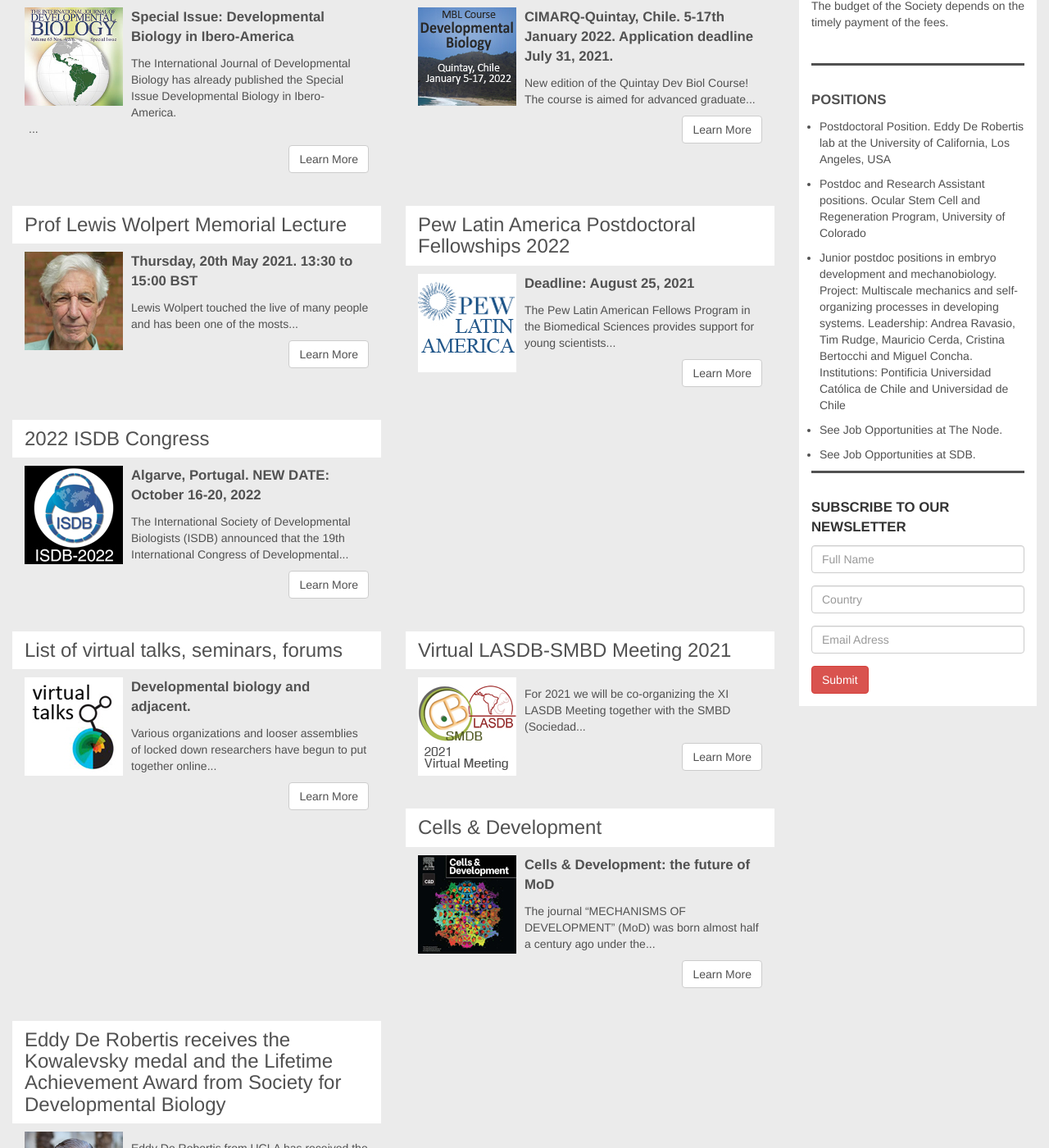
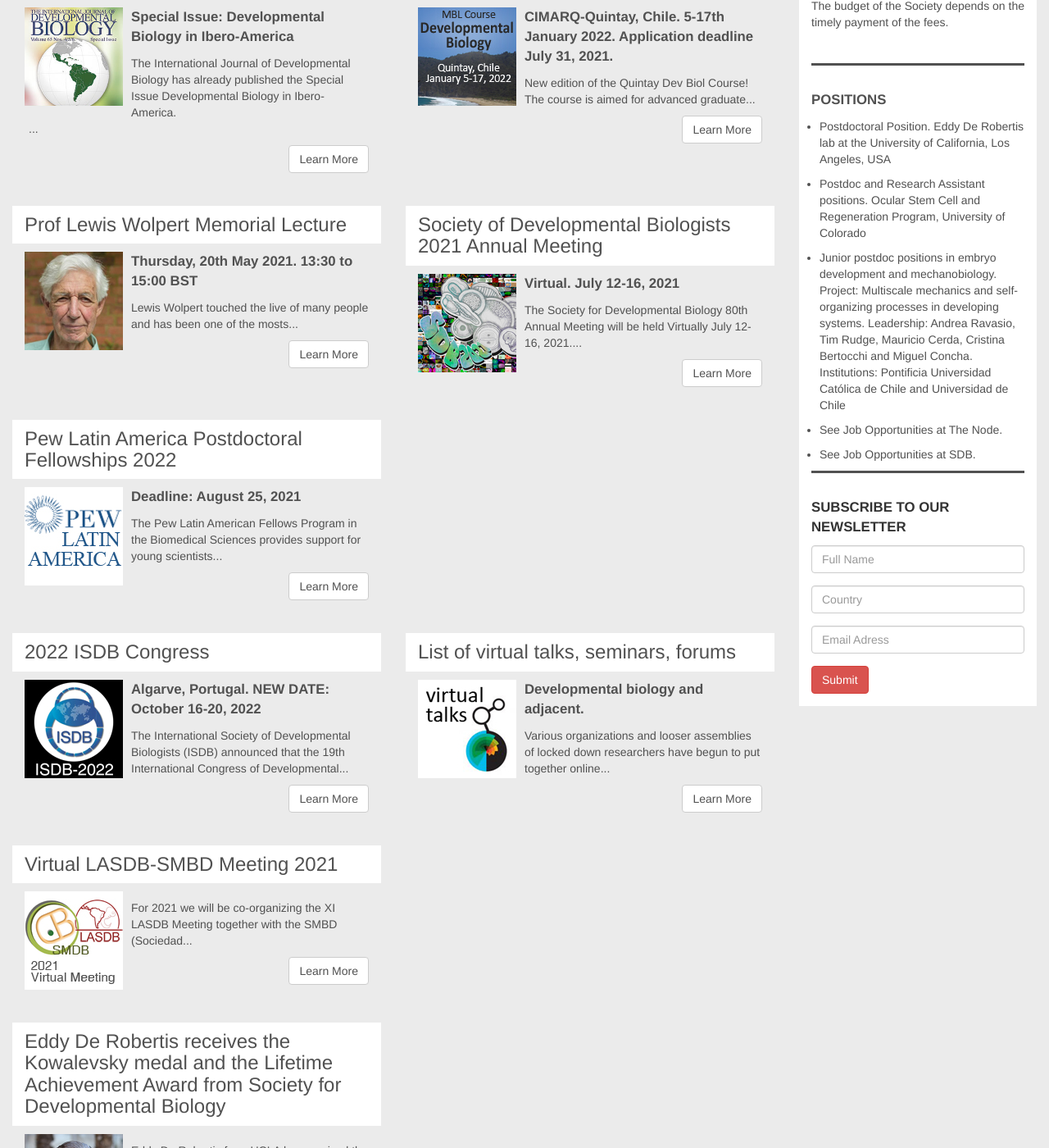
Before and after one commit to lasdb/lasdb.github.io, a Jekyll site: the page built from index.html, in a window 1280 px wide and 1400 px high, scrolled down 791 px. Shown: the whole window at 82% size. Built offline with Jekyll 4.4.1, drawn with Linux system fonts in a browser that asks for light colours; nearby versions of some CDN libraries.

Commit message:
Update 2000-01-01-news.markdown

```diff
--- a/_posts/2000-01-01-news.markdown
+++ b/_posts/2000-01-01-news.markdown
@@ -41,6 +41,22 @@
     imageSm: 'img/news/Wolpert-sm.jpg'
     imageBg: '../img/news/Wolpert-bg.jpg'
     URL: 'https://www.eventbrite.co.uk/e/ucl-cdb-seminars-lewis-wolpert-memorial-lecture-tickets-141828929145'
+
+  - title: 'Society of Developmental Biologists 2021 Annual Meeting'
+    date: '4/7/21'
+    subtitle: 'Virtual. July 12-16, 2021'
+    body: 'The Society for Developmental Biology 80th Annual Meeting will be held Virtually July 12-16, 2021. Registration Deadline: June 14, 2021, 11:59 PM ET. <br>
+Important Deadlines: <br>
+April 19, 2021. Abstract Submission (For Short Talks, Hilde Mangold Postdoctoral Symposium, Best Student Poster Competition), Student and Postdoc Annual Meeting Grant Application, Teaching and Junior Faculty Annual Meeting Grant Application.<br>
+May 10, 2021. LAte Abstract Submission. Dependent Care Grant Application.<br>
+June 14, 2021. Meeting Registration. <br>
+July 12-16, 2021. SDB 80th Annual Meeting.<br>
+<br>
+Check the SDB webpage for more information.'
+    imageSm: '../img/news/SDB2021-sm.jpg'
+    imageBg: '../img/news/SDB2021-bg.jpg'
+    URL: 'https://www.sdbonline.org/2021mtg'
+
 
   - title: 'Pew Latin America Postdoctoral Fellowships 2022'
     date: '16/4/21'
@@ -90,6 +106,15 @@
     imageBg: '../img/news/smbd-lasdb-bg.jpg'
     URL: ''
 
+  - title: 'Eddy De Robertis receives the Kowalevsky medal and the Lifetime Achievement Award from Society for Developmental Biology'
+    date: '8/2/21'
+    subtitle: ''
+    body: 'Eddy De Robertis from UCLA has received the 2020 A.O. Kovalevsky Medal for his extraordinary achievements in evolutionary developmental biology. This award is given by an international committee of the St. Petersburg Society of Naturalists to commemorate A. O. Kowalevsky, one of the founders of comparative embryology who discovered that ascidians and amphioxus were chordate ancestors of the vertebrates. Eddy joins the list of distinguished Evo-Devo scientist recipient of this award for the discovery of vertebrate Hox genes and of the Chordin/Tolloid/BMP gradient that was present in Urbilateria, the last common ancestor of all bilateral animals. <br>
+Eddy also received the 2021 Lifetime Achievement Award by The Society for Developmental Biology. SDB confers this award to senior developmental biologists in recognition of their outstanding and sustained contributions in the field, exceptional mentoring and service to the scientific community. The complete list of Lifetime Achievement Award recipients can be found at'
+    imageSm: 'img/news/EddyDeRobertis-sm.jpg'
+    imageBg: '../img/news/EddyDeRobertis-bg.jpg'
+    URL: 'https://www.sdbonline.org/lifetime_achievement_award'
+
   - title: 'Cells & Development'
     date: '22/12/20'
     subtitle: 'Cells & Development: the future of MoD'
@@ -116,15 +141,6 @@
     imageSm: '../img/news/Cells&Dev-sm.jpg'
     imageBg: '../img/news/Cells&Dev-bg.jpg'
     URL: 'https://twitter.com/cellsdev'
-
-  - title: 'Eddy De Robertis receives the Kowalevsky medal and the Lifetime Achievement Award from Society for Developmental Biology'
-    date: '8/2/21'
-    subtitle: ''
-    body: 'Eddy De Robertis from UCLA has received the 2020 A.O. Kovalevsky Medal for his extraordinary achievements in evolutionary developmental biology. This award is given by an international committee of the St. Petersburg Society of Naturalists to commemorate A. O. Kowalevsky, one of the founders of comparative embryology who discovered that ascidians and amphioxus were chordate ancestors of the vertebrates. Eddy joins the list of distinguished Evo-Devo scientist recipient of this award for the discovery of vertebrate Hox genes and of the Chordin/Tolloid/BMP gradient that was present in Urbilateria, the last common ancestor of all bilateral animals. <br>
-Eddy also received the 2021 Lifetime Achievement Award by The Society for Developmental Biology. SDB confers this award to senior developmental biologists in recognition of their outstanding and sustained contributions in the field, exceptional mentoring and service to the scientific community. The complete list of Lifetime Achievement Award recipients can be found at'
-    imageSm: 'img/news/EddyDeRobertis-sm.jpg'
-    imageBg: '../img/news/EddyDeRobertis-bg.jpg'
-    URL: 'https://www.sdbonline.org/lifetime_achievement_award'
 
   - title: 'Welcome to the International Society for Regenerative Biology'
     date: '19/3/21'
```
